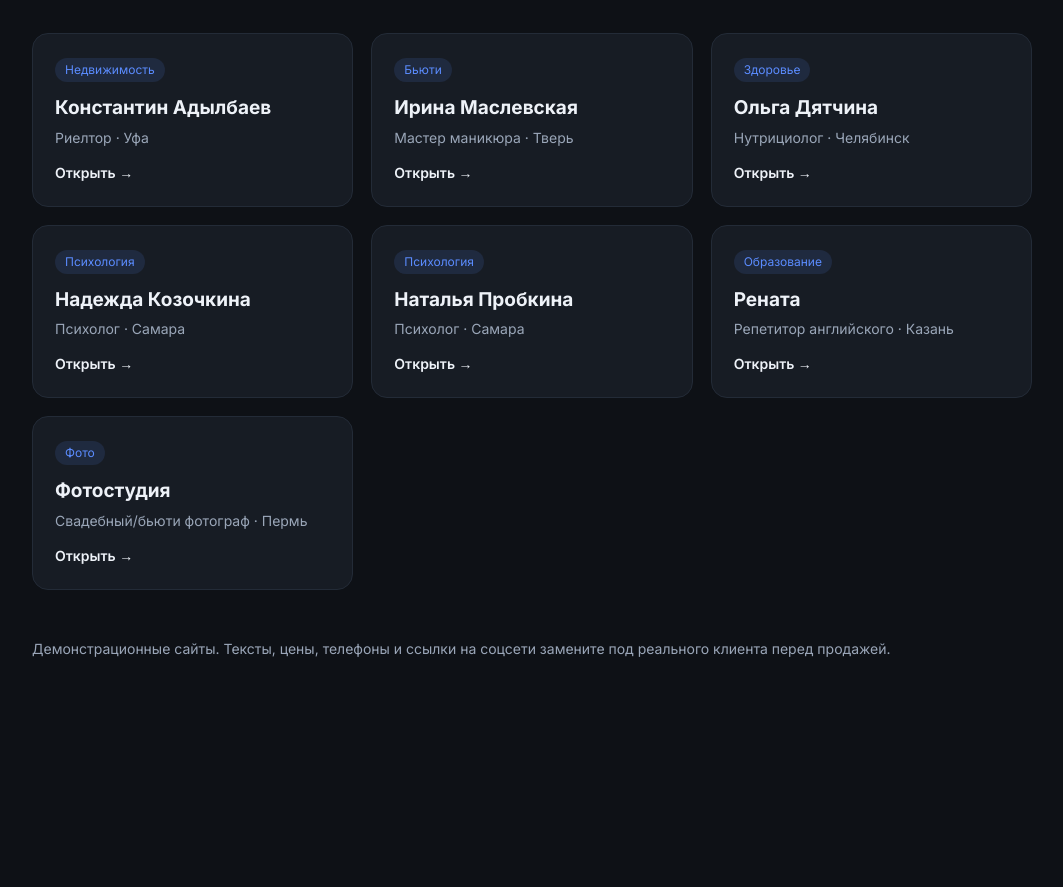
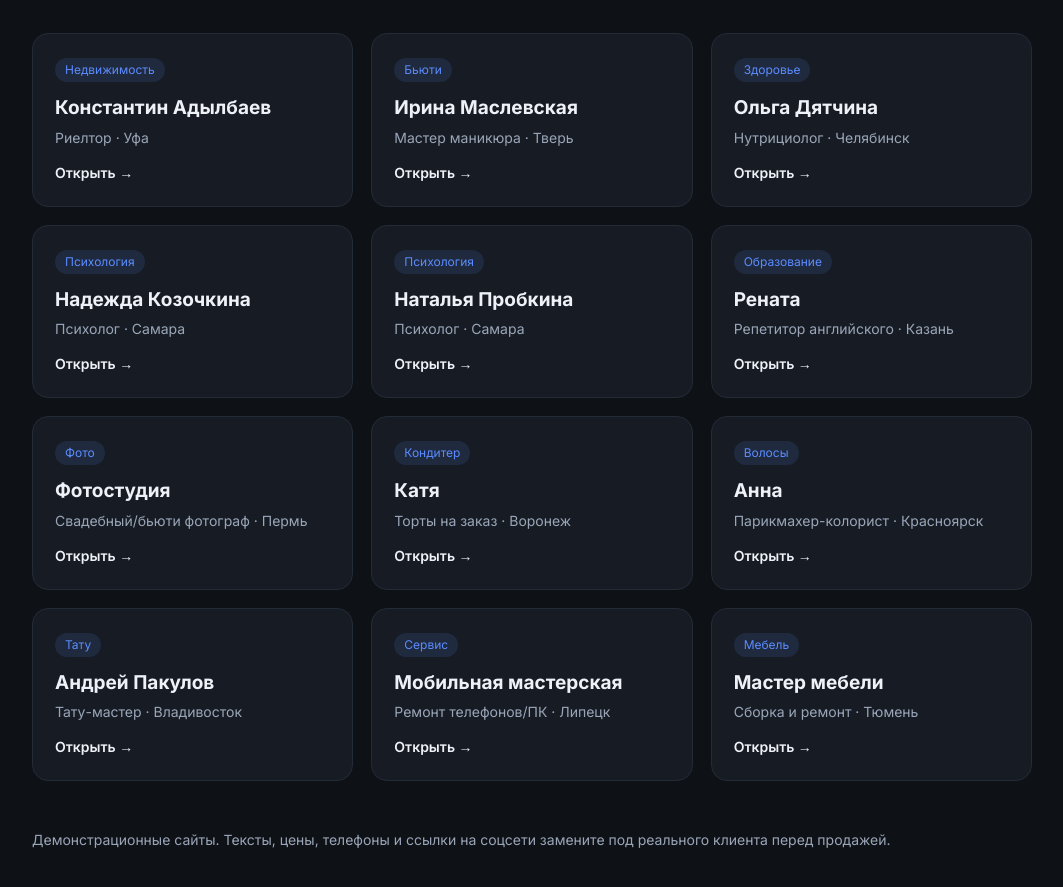
Before and after one commit to Shanation6/demo-sites, a plain HTML site: page index.html in a window 1280 px wide. Shown: the part 199-1086 px from the top of the page, without its empty margins (108-1171 px from the left). Before the commit the page ends 938 px from the top, so only its background shows below. Drawn offline with Linux system fonts and the light colour scheme.

Commit message:
Витрина: добавить сайты 8-12; gitignore временных скриптов

```diff
--- a/index.html
+++ b/index.html
@@ -41,6 +41,11 @@
       <a class="card" href="05-psychologist-samara-natalia/index.html"><span class="tag">Психология</span><h2>Наталья Пробкина</h2><div class="city">Психолог · Самара</div><span class="open">Открыть →</span></a>
       <a class="card" href="06-english-tutor-kazan/index.html"><span class="tag">Образование</span><h2>Рената</h2><div class="city">Репетитор английского · Казань</div><span class="open">Открыть →</span></a>
       <a class="card" href="07-beauty-photo-perm/index.html"><span class="tag">Фото</span><h2>Фотостудия</h2><div class="city">Свадебный/бьюти фотограф · Пермь</div><span class="open">Открыть →</span></a>
+      <a class="card" href="08-cake-voronezh/index.html"><span class="tag">Кондитер</span><h2>Катя</h2><div class="city">Торты на заказ · Воронеж</div><span class="open">Открыть →</span></a>
+      <a class="card" href="09-hair-krasnoyarsk/index.html"><span class="tag">Волосы</span><h2>Анна</h2><div class="city">Парикмахер-колорист · Красноярск</div><span class="open">Открыть →</span></a>
+      <a class="card" href="10-tattoo-vladivostok/index.html"><span class="tag">Тату</span><h2>Андрей Пакулов</h2><div class="city">Тату-мастер · Владивосток</div><span class="open">Открыть →</span></a>
+      <a class="card" href="11-repair-lipetsk/index.html"><span class="tag">Сервис</span><h2>Мобильная мастерская</h2><div class="city">Ремонт телефонов/ПК · Липецк</div><span class="open">Открыть →</span></a>
+      <a class="card" href="12-furniture-tumen/index.html"><span class="tag">Мебель</span><h2>Мастер мебели</h2><div class="city">Сборка и ремонт · Тюмень</div><span class="open">Открыть →</span></a>
     </main>
 
     <footer>Демонстрационные сайты. Тексты, цены, телефоны и ссылки на соцсети замените под реального клиента перед продажей.</footer>
```
Also changed, not shown: 1 other file.
